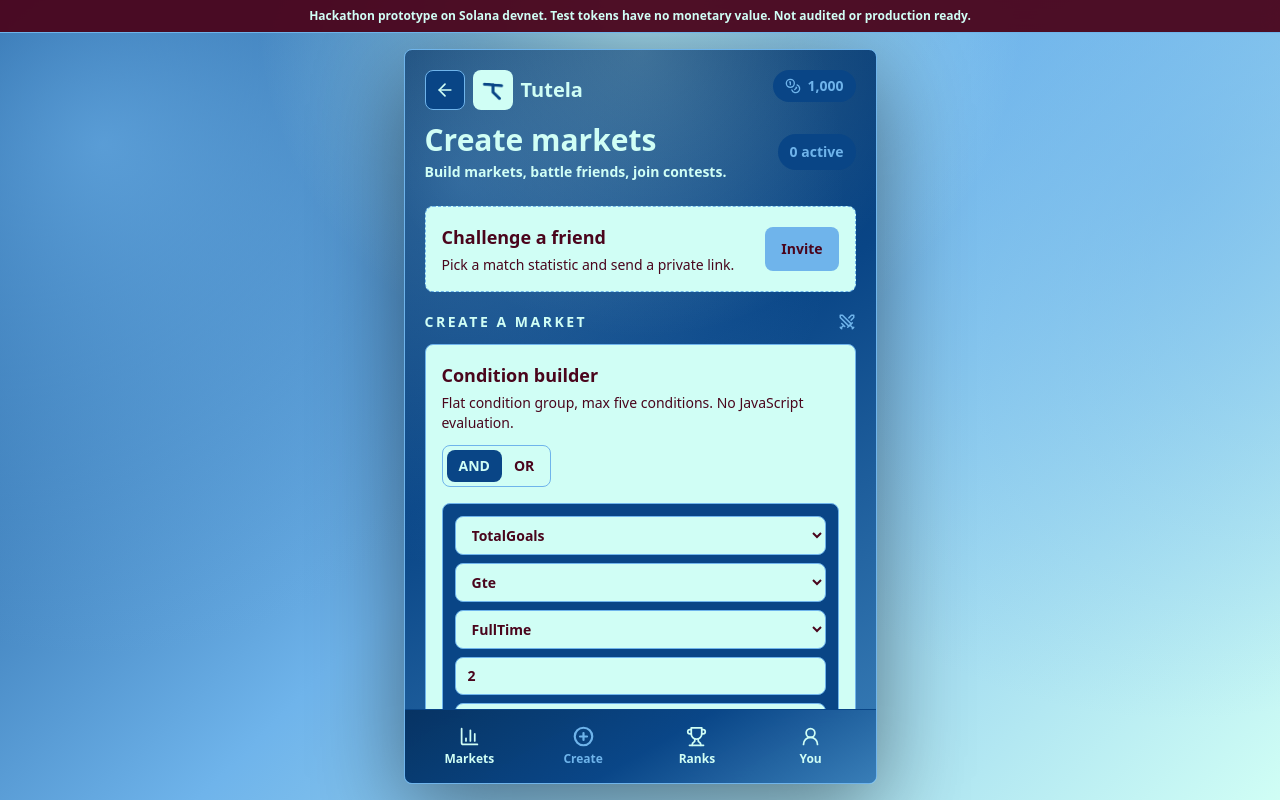
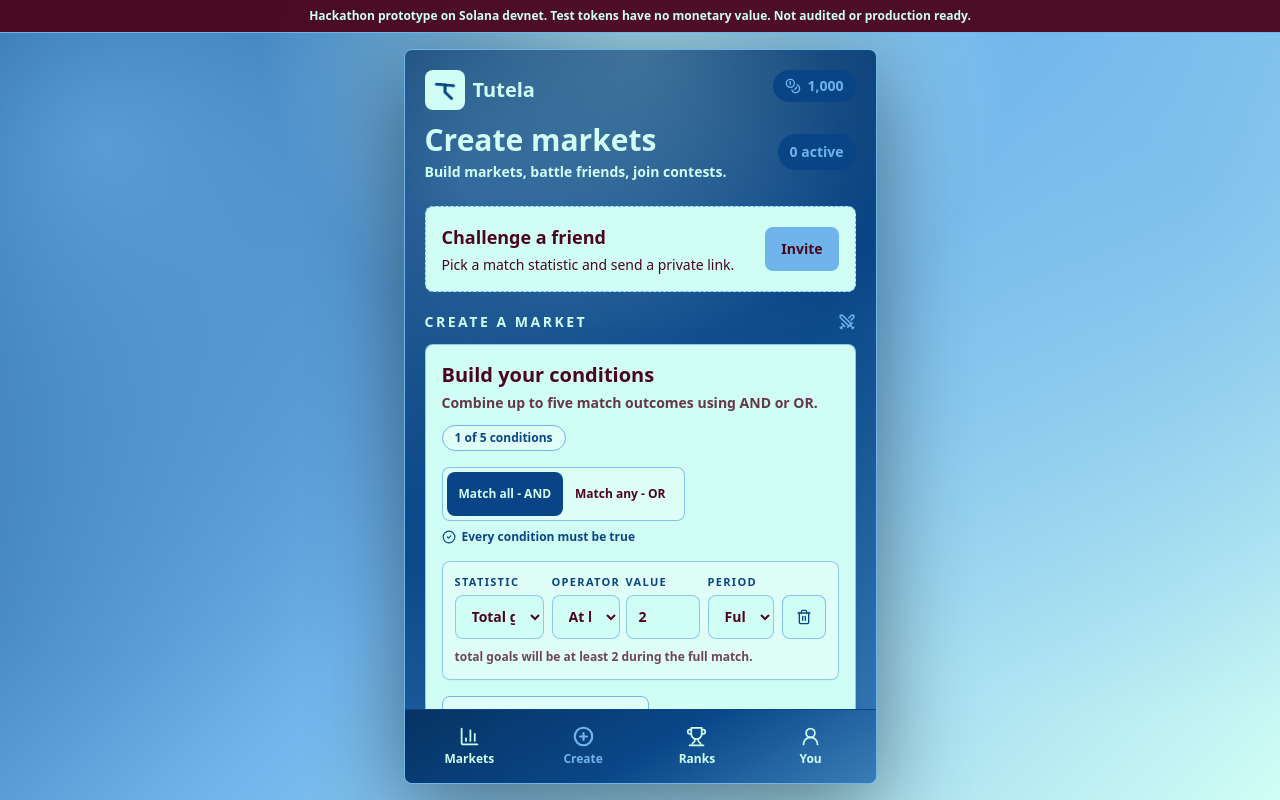
Before and after one commit to OutstandingVick/tutela, a Next.js app in the folder apps/web/: page /markets in a window 1280 px wide. Built offline with nearby package versions, Linux system fonts and the light colour scheme.

Commit message:
Polish app shell and condition builder

```diff
--- a/apps/web/components/layout/app-shell.tsx
+++ b/apps/web/components/layout/app-shell.tsx
@@ -1,8 +1,8 @@
 "use client";
 
 import Link from "next/link";
-import { usePathname, useRouter } from "next/navigation";
-import { ArrowLeft, BarChart3, Coins, PlusCircle, Trophy, UserRound } from "lucide-react";
+import { usePathname } from "next/navigation";
+import { BarChart3, Coins, PlusCircle, Trophy, UserRound } from "lucide-react";
 
 const nav = [
   { label: "Markets", href: "/matches", Icon: BarChart3 },
@@ -13,16 +13,6 @@ const nav = [
 
 export function AppShell({ children }: { children: React.ReactNode }) {
   const pathname = usePathname();
-  const router = useRouter();
-  const showBack = pathname !== "/matches";
-
-  function goBack() {
-    if (window.history.length > 1) {
-      router.back();
-      return;
-    }
-    router.push("/matches");
-  }
 
   return (
     <div className="tutela-shell-page px-3 py-4 md:px-6">
@@ -30,16 +20,6 @@ export function AppShell({ children }: { children: React.ReactNode }) {
         <header className="tutela-shell-header px-5 pb-3 pt-5">
           <div className="flex items-start justify-between gap-4">
             <div className="flex items-center gap-2">
-              {showBack && (
-                <button
-                  type="button"
-                  onClick={goBack}
-                  aria-label="Go back"
-                  className="focus-ring grid h-10 w-10 place-items-center rounded-lg border border-[#6FB4EB] bg-[#094586] text-[#D0FEF5]"
-                >
-                  <ArrowLeft size={20} />
-                </button>
-              )}
               <Link href="/matches" className="flex items-center gap-2">
                 <span className="grid h-10 w-10 place-items-center rounded-lg bg-[#D0FEF5] p-1.5">
                   <img src="/tutela-logo.png" alt="Tutela" className="h-full w-full object-contain" />
--- a/apps/web/features/conditions/condition-builder.tsx
+++ b/apps/web/features/conditions/condition-builder.tsx
@@ -4,7 +4,7 @@ import { useMemo, useState } from "react";
 import { conditionHash } from "@tutela/condition-engine";
 import { validateConditionGroup } from "@tutela/validation";
 import type { BooleanOperator, ConditionGroup, MarketCondition } from "@tutela/types";
-import { Plus, Trash2 } from "lucide-react";
+import { AlertCircle, CheckCircle2, Copy, Plus, Trash2 } from "lucide-react";
 
 const defaultCondition: MarketCondition = {
   field: "TotalGoals",
@@ -13,61 +13,179 @@ const defaultCondition: MarketCondition = {
   value: { kind: "u16", value: 2 }
 };
 
+const fieldOptions: MarketCondition["field"][] = ["TotalGoals", "TeamGoals", "MatchWinner", "BothTeamsScore", "TotalCorners", "TotalCards", "CleanSheet"];
+const operatorOptions: MarketCondition["operator"][] = ["Eq", "Neq", "Gt", "Gte", "Lt", "Lte", "IsTrue", "IsFalse"];
+const scopeOptions: MarketCondition["scope"][] = ["FullTime", "RegulationTime", "Match", "Team", "Player"];
+
+const fieldLabel: Record<MarketCondition["field"], string> = {
+  MatchWinner: "Match winner",
+  TotalGoals: "Total goals",
+  TeamGoals: "Team goals",
+  PlayerGoals: "Player goals",
+  TotalCorners: "Total corners",
+  TeamCorners: "Team corners",
+  TotalCards: "Total cards",
+  TeamCards: "Team cards",
+  BothTeamsScore: "Both teams score",
+  FirstGoal: "First goal",
+  CleanSheet: "Clean sheet",
+  DoubleChance: "Double chance"
+};
+
+const operatorLabel: Record<MarketCondition["operator"], string> = {
+  Eq: "Exactly",
+  Neq: "Not equal to",
+  Gt: "More than",
+  Gte: "At least",
+  Lt: "Less than",
+  Lte: "At most",
+  IsTrue: "Is true",
+  IsFalse: "Is false"
+};
+
+const operatorPhrase: Record<MarketCondition["operator"], string> = {
+  Eq: "will be exactly",
+  Neq: "will not equal",
+  Gt: "will be more than",
+  Gte: "will be at least",
+  Lt: "will be less than",
+  Lte: "will be at most",
+  IsTrue: "will be true",
+  IsFalse: "will be false"
+};
+
+const scopeLabel: Record<MarketCondition["scope"], string> = {
+  FullTime: "Full match",
+  RegulationTime: "Regular time",
+  Match: "Match",
+  Team: "Team",
+  Player: "Player"
+};
+
 export function ConditionBuilder() {
   const [operator, setOperator] = useState<BooleanOperator>("AND");
   const [conditions, setConditions] = useState<MarketCondition[]>([defaultCondition]);
   const group: ConditionGroup = { operator, conditions };
   const errors = useMemo(() => validateConditionGroup(group), [group]);
   const hash = useMemo(() => conditionHash(group), [group]);
+  const prediction = useMemo(() => describePrediction(group), [group]);
+  const remainingConditions = 5 - conditions.length;
 
   return (
-    <div className="rounded-lg border border-[#6FB4EB] bg-[#D0FEF5] text-[#4A051C] p-4">
+    <div className="rounded-lg border border-[#6FB4EB]/70 bg-[#D0FEF5] p-4 text-[#4A051C] shadow-[0_12px_30px_rgba(9,69,134,0.18)]">
       <div className="flex flex-wrap items-center justify-between gap-3">
         <div>
-          <h2 className="text-lg font-semibold">Condition builder</h2>
-          <p className="mt-1 text-sm text-[#4A051C]">Flat condition group, max five conditions. No JavaScript evaluation.</p>
+          <h2 className="text-xl font-black tracking-normal">Build your conditions</h2>
+          <p className="mt-1 text-sm font-semibold leading-5 text-[#4A051C]/80">Combine up to five match outcomes using AND or OR.</p>
         </div>
-        <div className="rounded-lg border border-[#6FB4EB] p-1">
+        <span className="rounded-full border border-[#6FB4EB] bg-white/35 px-3 py-1 text-xs font-black text-[#094586]">
+          {conditions.length} of 5 conditions
+        </span>
+      </div>
+
+      <div className="mt-4">
+        <div className="inline-grid grid-cols-2 rounded-lg border border-[#6FB4EB]/80 bg-white/30 p-1">
           {(["AND", "OR"] as const).map((value) => (
-            <button key={value} onClick={() => setOperator(value)} className={`rounded-lg px-3 py-1.5 text-sm font-black ${operator === value ? "bg-[#094586] text-[#6FB4EB]" : "text-[#4A051C]"}`}>
-              {value}
+            <button
+              key={value}
+              type="button"
+              onClick={() => setOperator(value)}
+              className={`min-h-11 rounded-lg px-3 py-2 text-left text-xs font-black transition ${operator === value ? "bg-[#094586] text-[#D0FEF5]" : "text-[#4A051C] hover:bg-white/40"}`}
+            >
+              {value === "AND" ? "Match all - AND" : "Match any - OR"}
             </button>
           ))}
         </div>
+        <p className="mt-2 flex items-center gap-1.5 text-xs font-bold text-[#094586]">
+          <CheckCircle2 size={14} />
+          {operator === "AND" ? "Every condition must be true" : "At least one condition must be true"}
+        </p>
       </div>
+
       <div className="mt-4 grid gap-3">
         {conditions.map((condition, index) => (
-          <div key={index} className="grid gap-2 rounded-lg border border-[#6FB4EB] bg-[#094586] p-3">
-            <Select value={condition.field} onChange={(field) => update(index, { ...condition, field: field as MarketCondition["field"] })} options={["TotalGoals", "TeamGoals", "MatchWinner", "BothTeamsScore", "TotalCorners", "TotalCards", "CleanSheet"]} />
-            <Select value={condition.operator} onChange={(op) => update(index, { ...condition, operator: op as MarketCondition["operator"] })} options={["Eq", "Neq", "Gt", "Gte", "Lt", "Lte", "IsTrue", "IsFalse"]} />
-            <Select value={condition.scope} onChange={(scope) => update(index, { ...condition, scope: scope as MarketCondition["scope"] })} options={["FullTime", "Match", "Team", "Player"]} />
+          <div key={index} className="rounded-lg border border-[#6FB4EB]/70 bg-white/35 p-3 shadow-sm">
+            <div className="mb-2 flex items-center justify-between gap-2 sm:hidden">
+              <p className="text-xs font-black uppercase tracking-[0.14em] text-[#094586]">Condition {index + 1}</p>
+              <RemoveButton onClick={() => remove(index)} />
+            </div>
+            <div className="grid grid-cols-2 gap-2 sm:grid-cols-[minmax(0,1.35fr)_minmax(0,1fr)_minmax(74px,0.72fr)_minmax(0,1fr)_44px]">
+              <Field label="Statistic" className="col-span-2 sm:col-span-1">
+                <Select value={condition.field} onChange={(field) => update(index, { ...condition, field: field as MarketCondition["field"] })} options={fieldOptions} labels={fieldLabel} />
+              </Field>
+              <Field label="Operator">
+                <Select value={condition.operator} onChange={(op) => update(index, { ...condition, operator: op as MarketCondition["operator"] })} options={operatorOptions} labels={operatorLabel} />
+              </Field>
+              <Field label="Value">
                 <input
-              className="rounded-lg border border-[#6FB4EB] bg-[#D0FEF5] px-3 py-2 text-sm font-semibold text-[#4A051C]"
+                  className="min-h-11 w-full rounded-lg border border-[#6FB4EB]/70 bg-[#D0FEF5] px-3 py-2 text-sm font-black text-[#4A051C] outline-none transition placeholder:text-[#4A051C]/45 focus:border-[#094586] focus:ring-2 focus:ring-[#6FB4EB]"
                   value={String(condition.value.value)}
                   onChange={(event) => updateValue(index, event.target.value)}
                   aria-label="Condition value"
+                  inputMode="numeric"
                 />
-            <button onClick={() => setConditions((items) => items.filter((_, i) => i !== index))} className="grid h-10 place-items-center rounded-lg border border-[#6FB4EB] bg-[#D0FEF5] text-[#094586]" aria-label="Remove condition">
-              <Trash2 size={16} />
-            </button>
+              </Field>
+              <Field label="Period" className="col-span-2 sm:col-span-1">
+                <Select value={condition.scope} onChange={(scope) => update(index, { ...condition, scope: scope as MarketCondition["scope"] })} options={scopeOptions} labels={scopeLabel} />
+              </Field>
+              <div className="hidden items-end sm:flex">
+                <RemoveButton onClick={() => remove(index)} />
+              </div>
+            </div>
+            <p className="mt-2 text-xs font-semibold leading-5 text-[#4A051C]/75">{describeCondition(condition)}.</p>
           </div>
         ))}
       </div>
+
+      <div className="mt-4 flex flex-wrap items-center gap-2">
         <button
+          type="button"
           onClick={() => conditions.length < 5 && setConditions((items) => [...items, defaultCondition])}
           disabled={conditions.length >= 5}
-        className="mt-4 inline-flex items-center gap-2 rounded-lg border border-[#6FB4EB] bg-[#094586] px-3 py-2 text-sm font-black text-[#D0FEF5] disabled:opacity-50"
+          className="inline-flex min-h-11 items-center gap-2 rounded-lg border border-[#6FB4EB] bg-white/35 px-3 py-2 text-sm font-black text-[#094586] transition hover:bg-white/55 disabled:cursor-not-allowed disabled:opacity-55"
         >
-        <Plus size={16} /> Add condition
+          <Plus size={16} /> Add another condition
         </button>
-      <div className="mt-4 break-all rounded-lg border border-[#6FB4EB] bg-[#D0FEF5] p-3 font-mono text-[11px] text-[#094586]">
-        sha256(canonical bytes): {hash}
+        <p className="text-xs font-bold text-[#4A051C]/75">
+          {remainingConditions > 0 ? `You can add ${remainingConditions} more condition${remainingConditions === 1 ? "" : "s"}` : "Maximum of five conditions reached"}
+        </p>
       </div>
+
+      <section className="mt-4 rounded-lg border border-[#6FB4EB] bg-[#094586] p-3 text-[#D0FEF5]">
+        <p className="text-xs font-black uppercase tracking-[0.14em] text-[#6FB4EB]">Your prediction</p>
+        <p className="mt-2 text-sm font-black leading-6">{prediction}</p>
+      </section>
+
       {errors.length > 0 && (
-        <ul className="mt-3 grid gap-1 text-sm font-semibold text-[#6FB4EB]">
-          {errors.map((error) => <li key={error}>{error}</li>)}
+        <ul className="mt-3 grid gap-2 text-sm font-bold text-[#4A051C]">
+          {errors.map((error) => (
+            <li key={error} className="flex gap-2 rounded-lg border border-[#6FB4EB]/70 bg-white/35 px-3 py-2">
+              <AlertCircle className="mt-0.5 shrink-0 text-[#094586]" size={16} />
+              <span>{humanizeValidationError(error)}</span>
+            </li>
+          ))}
         </ul>
       )}
+
+      <details className="mt-4 rounded-lg border border-[#6FB4EB]/70 bg-white/25 p-3">
+        <summary className="cursor-pointer text-sm font-black text-[#094586]">Advanced details</summary>
+        <div className="mt-3 grid gap-2">
+          <div className="flex items-center justify-between gap-2">
+            <p className="text-xs font-black uppercase tracking-[0.14em] text-[#4A051C]/70">Canonical condition hash</p>
+            <button
+              type="button"
+              onClick={() => navigator.clipboard?.writeText(hash)}
+              className="inline-flex min-h-9 items-center gap-1 rounded-lg border border-[#6FB4EB] px-2 py-1 text-xs font-black text-[#094586]"
+            >
+              <Copy size={13} /> Copy
+            </button>
+          </div>
+          <p className="break-all rounded-lg bg-[#D0FEF5] p-2 font-mono text-xs leading-5 text-[#094586]">{hash}</p>
+          <p className="text-xs font-semibold leading-5 text-[#4A051C]/75">
+            This fingerprint proves that the displayed conditions match the immutable market configuration.
+          </p>
+        </div>
+      </details>
     </div>
   );
 
@@ -83,12 +201,78 @@ export function ConditionBuilder() {
       return Number.isFinite(numeric) ? { ...item, value: { kind: "u16", value: numeric } } : { ...item, value: { kind: "team", value } };
     }));
   }
+
+  function remove(index: number) {
+    setConditions((items) => items.filter((_, i) => i !== index));
+  }
 }
 
-function Select({ value, onChange, options }: { value: string; onChange: (value: string) => void; options: string[] }) {
+function Field({ label, className = "", children }: { label: string; className?: string; children: React.ReactNode }) {
   return (
-    <select value={value} onChange={(event) => onChange(event.target.value)} className="rounded-lg border border-[#6FB4EB] bg-[#D0FEF5] px-3 py-2 text-sm font-semibold text-[#4A051C]">
-      {options.map((option) => <option key={option}>{option}</option>)}
+    <label className={`grid gap-1 ${className}`}>
+      <span className="text-[11px] font-black uppercase tracking-[0.12em] text-[#094586]">{label}</span>
+      {children}
+    </label>
+  );
+}
+
+function Select<T extends string>({ value, onChange, options, labels }: { value: T; onChange: (value: T) => void; options: T[]; labels: Record<T, string> }) {
+  return (
+    <select
+      value={value}
+      onChange={(event) => onChange(event.target.value as T)}
+      className="min-h-11 w-full rounded-lg border border-[#6FB4EB]/70 bg-[#D0FEF5] px-3 py-2 text-sm font-black text-[#4A051C] outline-none transition focus:border-[#094586] focus:ring-2 focus:ring-[#6FB4EB]"
+    >
+      {options.map((option) => <option key={option} value={option}>{labels[option]}</option>)}
     </select>
   );
 }
+
+function RemoveButton({ onClick }: { onClick: () => void }) {
+  return (
+    <button
+      type="button"
+      onClick={onClick}
+      title="Remove condition"
+      aria-label="Remove condition"
+      className="grid min-h-11 w-11 shrink-0 place-items-center rounded-lg border border-[#6FB4EB]/80 bg-[#D0FEF5] text-[#094586] transition hover:bg-white/60 focus:outline-none focus:ring-2 focus:ring-[#6FB4EB]"
+    >
+      <Trash2 size={16} />
+    </button>
+  );
+}
+
+function describePrediction(group: ConditionGroup) {
+  const joiner = ` ${group.operator} `;
+  return `${group.conditions.map(describeCondition).join(joiner)}.`;
+}
+
+function describeCondition(condition: MarketCondition) {
+  const subject = fieldLabel[condition.field].toLowerCase();
+  const value = formatValue(condition);
+  const period = scopeLabel[condition.scope].toLowerCase();
+
+  if (condition.operator === "IsTrue") return `${subject} will be true during the ${period}`;
+  if (condition.operator === "IsFalse") return `${subject} will be false during the ${period}`;
+  return `${subject} ${operatorPhrase[condition.operator]} ${value} during the ${period}`;
+}
+
+function formatValue(condition: MarketCondition) {
+  if (condition.value.kind === "bool") return condition.value.value ? "true" : "false";
+  return String(condition.value.value);
+}
+
+function humanizeValidationError(error: string) {
+  return error
+    .replaceAll("TotalGoals", "Total goals")
+    .replaceAll("TeamGoals", "Team goals")
+    .replaceAll("PlayerGoals", "Player goals")
+    .replaceAll("TotalCorners", "Total corners")
+    .replaceAll("TeamCorners", "Team corners")
+    .replaceAll("TotalCards", "Total cards")
+    .replaceAll("TeamCards", "Team cards")
+    .replaceAll("BothTeamsScore", "Both teams score")
+    .replaceAll("CleanSheet", "Clean sheet")
+    .replaceAll("IsTrue", "Is true")
+    .replaceAll("IsFalse", "Is false");
+}
```
Also changed, not shown: 2 other files (tests, documents, lock files or other folders). Lines whose indentation alone changed are shown as unchanged.
